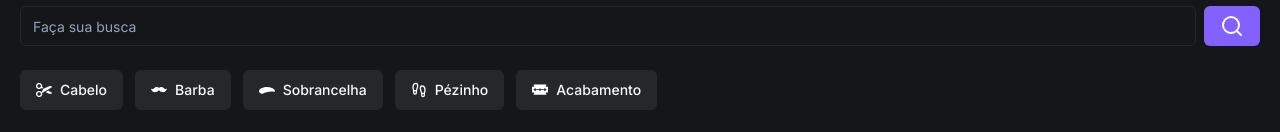
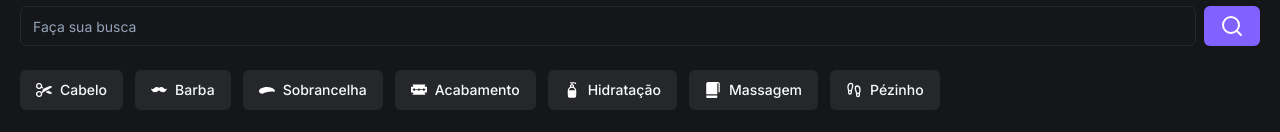
Before and after one commit to Paulinho19/barbearia, a Next.js app: page / in a window 1280 px wide. Shown: the part 172-304 px from the top of the page. Built offline with nearby package versions, Linux system fonts and the light colour scheme; no server answers; the database is empty.

Commit message:
feat: add booking item component

```diff
--- /dev/null
+++ b/app/_components/booking-item.tsx
@@ -0,0 +1,35 @@
+import { Avatar, AvatarImage } from "./ui/avatar";
+import { Badge } from "./ui/badge";
+import { Card, CardContent } from "./ui/card";
+
+const BookingItem = () => {
+  return (
+    <>
+      <h3 className="mt-5 text-sm font-semibold uppercase text-stone-400">
+        Agendamentos
+      </h3>
+      <Card className="mt-2">
+        <CardContent className="flex items-center justify-between p-0">
+          <div className="flex flex-col gap-2 py-5 pl-5">
+            <Badge className="w-fit">Confirmado</Badge>
+            <h3 className="font-semibold">Corte de cabelo</h3>
+
+            <div className="flex items-center gap-2">
+              <Avatar className="h-6 w-6">
+                <AvatarImage src="https://utfs.io/f/c97a2dc9-cf62-468b-a851-bfd2bdde775f-16p.png" />
+              </Avatar>
+              <p className="text-sm">Barbearia</p>
+            </div>
+          </div>
+          <div className="flex flex-col items-center justify-center border-l-2 border-solid pl-2 pr-5">
+            <p className="text-center text-sm">Agosto</p>
+            <p className="text-center text-2xl font-bold">10</p>
+            <p className="text-center text-sm">14:30</p>
+          </div>
+        </CardContent>
+      </Card>
+    </>
+  );
+};
+
+export default BookingItem;
--- /dev/null
+++ b/app/_constants/search.ts
@@ -0,0 +1,31 @@
+interface quickSearchOptionsProps {
+  imageUrl: string;
+  title: string;
+}
+
+export const quickSearchOptions: quickSearchOptionsProps[] = [
+  {
+    imageUrl: "/cabelo.svg",
+    title: "Cabelo",
+  },
+  {
+    imageUrl: "/barba.svg",
+    title: "Barba",
+  },
+  {
+    imageUrl: "/sobrancelha.svg",
+    title: "Sobrancelha",
+  },
+  {
+    imageUrl: "/acabamento.svg",
+    title: "Acabamento",
+  },
+  {
+    imageUrl: "/hidratacao.svg",
+    title: "Hidratação",
+  },
+  {
+    imageUrl: "/massagem.svg",
+    title: "Massagem",
+  },
+];
--- a/app/page.tsx
+++ b/app/page.tsx
@@ -4,10 +4,10 @@
 import { Input } from "./_components/ui/input";
 import Image from "next/image";
 import { Card, CardContent } from "./_components/ui/card";
-import { Badge } from "./_components/ui/badge";
-import { Avatar, AvatarImage } from "./_components/ui/avatar";
 import { db } from "./_lib/prisma";
 import BarbershopItem from "./_components/barbershop-item";
+import { quickSearchOptions } from "./_constants/search";
+import BookingItem from "./_components/booking-item";
 
 export default async function Home() {
   const barbershops = await db.barbershop.findMany({});
@@ -33,39 +33,21 @@
         </div>
 
         <div className="mt-6 flex gap-3 overflow-x-scroll [&::-webkit-scrollbar]:hidden">
-          <Button className="gap-2" variant="secondary">
-            <Image src="/cabelo.svg" alt="cabelo" height={16} width={16} />
-            Cabelo
-          </Button>
-
-          <Button className="gap-2" variant="secondary">
-            <Image src="/barba.svg" alt="barba" height={16} width={16} />
-            Barba
-          </Button>
-
-          <Button className="gap-2" variant="secondary">
-            <Image
-              src="/sobrancelha.svg"
-              alt="sobrancelha"
-              height={16}
-              width={16}
-            />
-            Sobrancelha
-          </Button>
+          {quickSearchOptions.map((option) => (
+            <Button key={option.title} className="gap-2" variant="secondary">
+              <Image
+                src={option.imageUrl}
+                alt={option.title}
+                height={16}
+                width={16}
+              />
+              {option.title}
+            </Button>
+          ))}
 
           <Button className="gap-2" variant="secondary">
             <Footprints size={16} />
             Pézinho
-          </Button>
-
-          <Button className="gap-2" variant="secondary">
-            <Image
-              src="/acabamento.svg"
-              alt="acabamento"
-              height={16}
-              width={16}
-            />
-            Acabamento
           </Button>
         </div>
         <div className="relative mt-6 h-[150px] w-full">
@@ -76,30 +58,8 @@
             className="rounded-xl object-cover"
           />
         </div>
-        <h3 className="mt-5 text-sm font-semibold uppercase text-stone-400">
-          Agendamentos
-        </h3>
-        <Card className="mt-2">
-          <CardContent className="flex items-center justify-between p-0">
-            <div className="flex flex-col gap-2 py-5 pl-5">
-              <Badge className="w-fit">Confirmado</Badge>
-              <h3 className="font-semibold">Corte de cabelo</h3>
 
-              <div className="flex items-center gap-2">
-                <Avatar className="h-6 w-6">
-                  <AvatarImage src="https://utfs.io/f/c97a2dc9-cf62-468b-a851-bfd2bdde775f-16p.png" />
-                </Avatar>
-                <p className="text-sm">Barbearia</p>
-              </div>
-            </div>
-            <div className="flex flex-col items-center justify-center border-l-2 border-solid pl-2 pr-5">
-              <p className="text-center text-sm">Agosto</p>
-              <p className="text-center text-2xl font-bold">10</p>
-              <p className="text-center text-sm">14:30</p>
-            </div>
-          </CardContent>
-        </Card>
-
+        <BookingItem />
         <h3 className="mt-5 text-sm font-semibold uppercase text-stone-400">
           Recomendados
         </h3>
```
